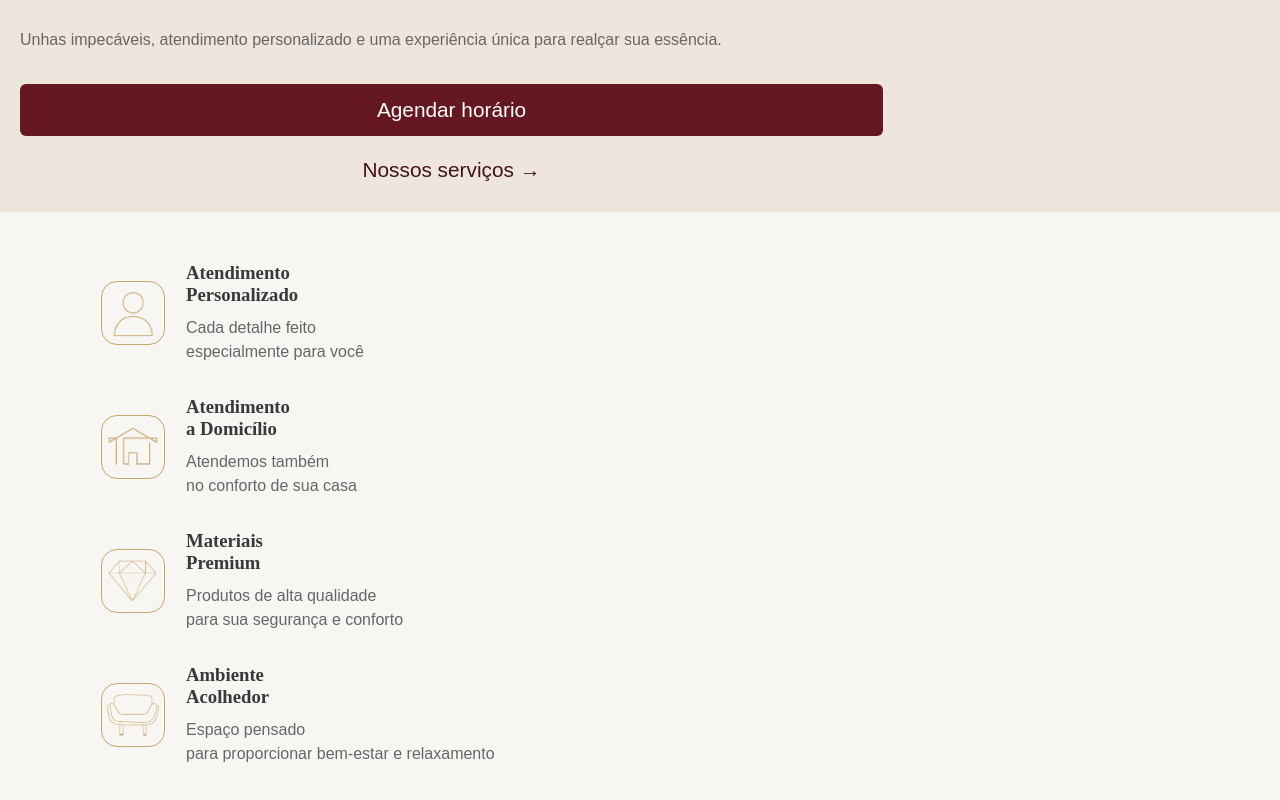
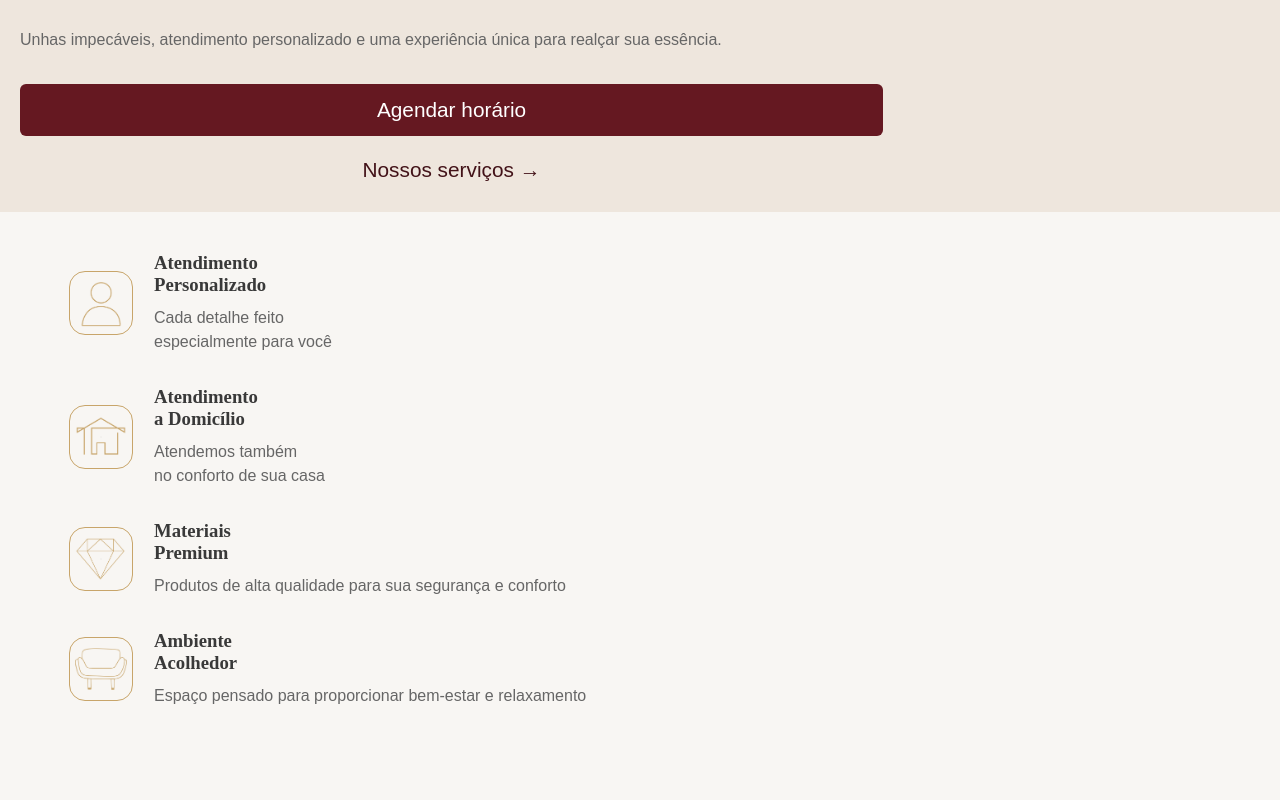
Before and after one commit to CarolinaInglethe/studio-inglethe-nails, a React (Vite) app: page / in a window 1280 px wide. Shown: the part 1074-1874 px from the top of the page. After the commit the page ends 1822 px from the top, so only its background shows below. Built offline with nearby package versions, Linux system fonts and the light colour scheme.

Commit message:
fix: ajustes espaçamento seção beneficios, remove use import state sem utilidade

```diff
--- a/src/pages/Home.css
+++ b/src/pages/Home.css
@@ -34,7 +34,7 @@
     flex-direction: column;
     align-items: center;
     gap: 2rem;
-    padding: 50px 0;
+    padding: 40px 0;
 }
 
 .benefits-card {
@@ -42,7 +42,7 @@
     flex-direction: row;
     align-items: center;
     gap: 1rem;
-    width: 85%;
+    width: 90%;
 }
 
 .benefits-card h3 {
--- a/src/pages/Home.jsx
+++ b/src/pages/Home.jsx
@@ -1,7 +1,6 @@
 import Header from "../components/Header"
 import Button from "../components/Button"
 import "./Home.css"
-import { useState } from "react"
 import IMG from "../assets/images/IMG-HERO-SECTION.PNG"
 import ICONPERFIL from "../assets/icons/ICON-PERFIL.png";
 import ICONDOMICILIO from "../assets/icons/ICON-DOMICILIO.png";
@@ -50,14 +49,14 @@ function Home(){
                     <img src={ICONPREMIUM} alt="Icone de um diamante com traços finos e dourado" />
                     <div>
                        <h3>Materiais <br/>Premium</h3>
-                       <p>Produtos de alta qualidade <br/> para sua segurança e conforto</p>
+                       <p>Produtos de alta qualidade  para sua segurança e conforto</p>
                     </div>
                 </div>
                 <div className="benefits-card">
                     <img src={ICONAMBIENTE} alt="Icone de um sofa , traços finos delicados e dourado" />
                     <div>
                        <h3>Ambiente <br/>Acolhedor</h3>
-                       <p>Espaço pensado <br/>para proporcionar bem-estar e relaxamento</p>
+                       <p>Espaço pensado para proporcionar bem-estar e relaxamento</p>
                     </div>
 
                 </div>
```
